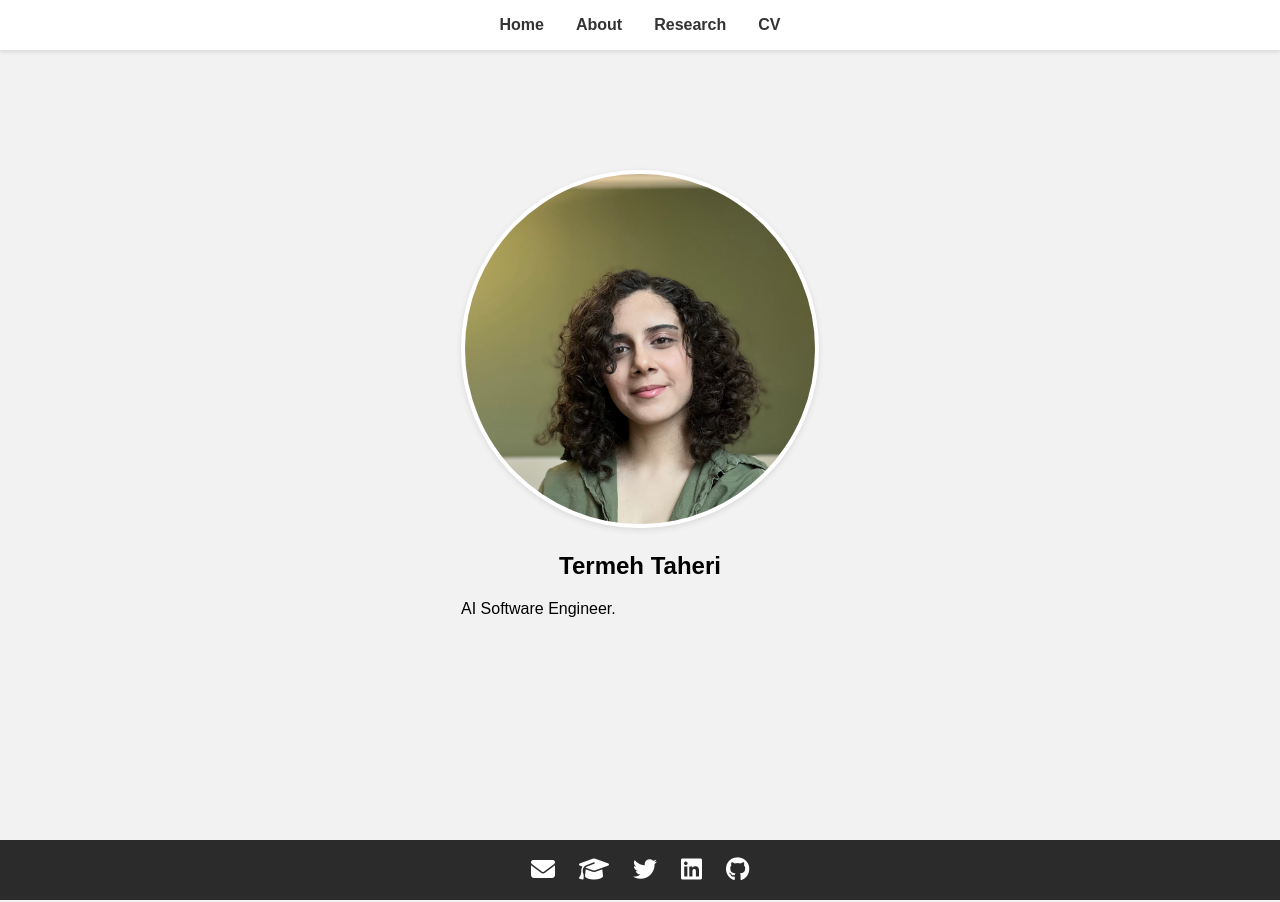
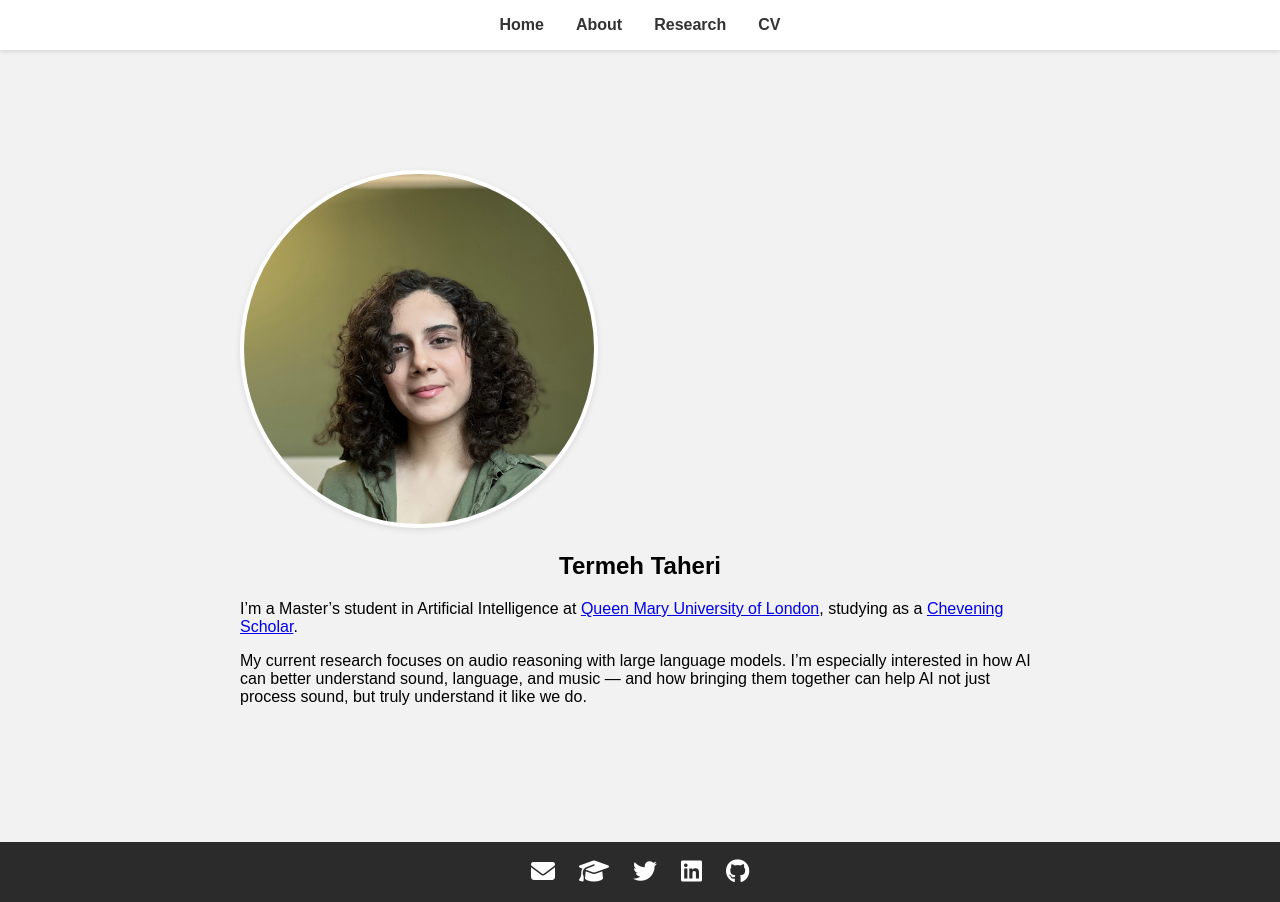
Before and after one commit to termehtaheri/termehtaheri.github.io, a Jekyll site: the page built from index.md, in a window 1280 px wide. Built offline with Jekyll 4.4.1, drawn with Linux system fonts in a browser that asks for light colours.

Commit message:
update home

```diff
--- a/index.md
+++ b/index.md
@@ -5,6 +5,16 @@
 ---
 <section id="home">
   <img src="{{ '/assets/profile.jpg' | relative_url }}" alt="Termeh Taheri">
-  <h1>{{ site.title }}</h1>
-  <p>AI Software Engineer.</p>
+  <h1>Termeh Taheri</h1>
+  <p>
+    I’m a Master’s student in Artificial Intelligence at
+    <a href="https://www.qmul.ac.uk/" target="_blank">Queen Mary University of London</a>,
+    studying as a
+    <a href="https://www.chevening.org/" target="_blank">Chevening Scholar</a>.
+  </p>
+
+  <p>
+    My current research focuses on audio reasoning with large language models.
+    I’m especially interested in how AI can better understand sound, language, and music — and how bringing them together can help AI not just process sound, but truly understand it like we do.
+  </p>
 </section>
```
